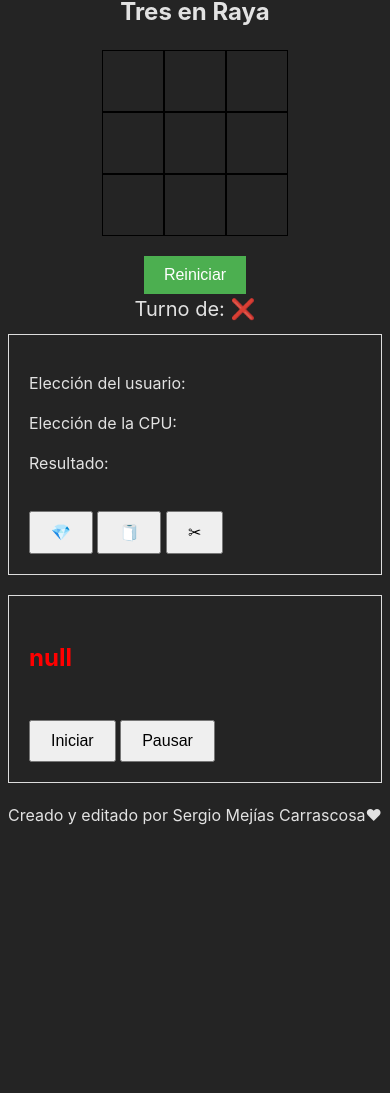
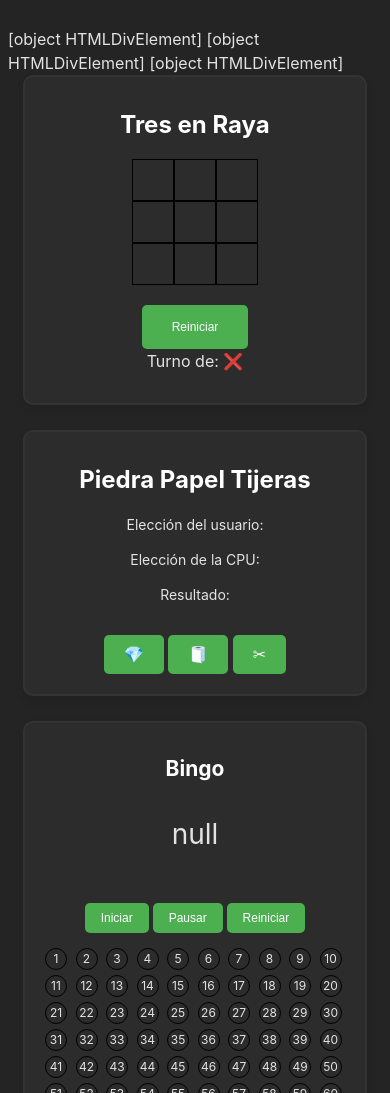
Before and after one commit to Carras1998/Games-HUB, a website built with Vite: page index.html in a window 390 px wide. Shown: the part 149-1242 px from the top of the page. Before the commit the page ends 984 px from the top, so only its background shows below. Built offline with nearby package versions, Linux system fonts and the light colour scheme.

Commit message:
Super Update

```diff
--- a/components/Bingo/Bingo.css
+++ b/components/Bingo/Bingo.css
@@ -1,17 +1,92 @@
 #bingo {
+  text-align: center;
   padding: 20px;
-  border: 1px solid #ddd;
-  margin-bottom: 20px;
+  border: 2px solid #333;
+  border-radius: 10px;
+  max-width: 500px;
+  margin: 0 auto 25px;
+  background-color: #2c2c2c;
+  box-shadow: 0 4px 8px rgba(0, 0, 0, 0.1);
 }
 
-#bingo #current-number {
-  font-size: 24px;
-  font-weight: bold;
-  color: red;
+#current-number {
+  font-size: 2em;
+  margin-bottom: 1em;
 }
 
+.number-list {
+  display: grid;
+  grid-template-columns: repeat(10, 1fr);
+  gap: 5px;
+  max-width: 400px;
+  margin: 0 auto;
+}
 #bingo button {
   margin-top: 20px;
-  padding: 10px 20px;
-  font-size: 16px;
+  padding: 15px 30px;
+  font-size: 20px;
+  cursor: pointer;
+  background-color: #4caf50;
+  margin-bottom: 15px;
+  color: white;
+  border: none;
+  border-radius: 5px;
+  transition: background-color 0.3s ease;
 }
+
+#bingo button:hover {
+  background-color: #45a049;
+}
+
+.number {
+  display: inline-block;
+  width: 30px;
+  height: 30px;
+  line-height: 30px;
+  text-align: center;
+  border: 1px solid #000;
+  border-radius: 50%;
+  cursor: default;
+}
+
+.number.marked {
+  background-color: yellow;
+  color: red;
+  font-weight: bold;
+}
+
+@media (max-width: 768px) {
+  #bingo {
+    font-size: 16px;
+    max-width: 400px;
+  }
+
+  #bingo button {
+    font-size: 14px;
+  }
+
+  .number-list .number {
+    width: 25px;
+    height: 25px;
+    font-size: 14px;
+  }
+}
+
+@media (max-width: 425px) {
+  #bingo {
+    font-size: 14px;
+    max-width: 300px;
+  }
+
+  #bingo button {
+    font-size: 12px;
+    padding: 8px 16px;
+  }
+
+  .number-list .number {
+    width: 20px;
+    height: 20px;
+    font-size: 12px;
+    line-height: 20px;
+  }
+}
--- a/components/Bingo/Bingo.js
+++ b/components/Bingo/Bingo.js
@@ -1,37 +1,83 @@
 import './Bingo.css'
 
 export default function Bingo() {
-  let numbers = Array.from({ length: 100 }, (_, i) => i + 1)
+  let numbers = Array.from({ length: 99 }, (_, i) => i + 1)
   let currentNumber = null
   let intervalId = null
 
   const bingoElement = document.createElement('div')
   bingoElement.id = 'bingo'
   bingoElement.innerHTML = `
+  <h1 class="game-title">Bingo</h1>
     <p id="current-number">${currentNumber}</p>
     <button id="start">Iniciar</button>
     <button id="pause">Pausar</button>
+    <button id="reset">Reiniciar</button>
+    <div id="number-list" class="number-list">
+      ${numbers
+        .map(
+          (number) =>
+            `<span class="number" id="number-${number}">${number}</span>`
+        )
+        .join('')}
+    </div>
   `
 
   bingoElement.querySelector('#start').addEventListener('click', startGame)
   bingoElement.querySelector('#pause').addEventListener('click', pauseGame)
+  bingoElement.querySelector('#reset').addEventListener('click', resetGame)
 
   function startGame() {
+    if (intervalId) return // No iniciar si ya está corriendo
     intervalId = setInterval(() => {
+      if (numbers.length === 0) {
+        clearInterval(intervalId)
+        intervalId = null
+        return
+      }
       let randomIndex = Math.floor(Math.random() * numbers.length)
       currentNumber = numbers[randomIndex]
       numbers.splice(randomIndex, 1)
       updateGame()
-    }, 2000)
+      speakNumber(currentNumber)
+    }, 3000)
   }
 
   function pauseGame() {
     clearInterval(intervalId)
+    intervalId = null
+  }
+
+  function resetGame() {
+    clearInterval(intervalId)
+    intervalId = null
+    numbers = Array.from({ length: 99 }, (_, i) => i + 1)
+    currentNumber = null
+    document.getElementById('current-number').textContent = ''
+    document.querySelectorAll('.number').forEach((numberElement) => {
+      numberElement.classList.remove('marked')
+    })
+    updateNumberList()
   }
 
   function updateGame() {
     document.getElementById('current-number').textContent = currentNumber
+    document.getElementById(`number-${currentNumber}`).classList.add('marked')
   }
 
-  return bingoElement.outerHTML
+  function speakNumber(number) {
+    const utterance = new SpeechSynthesisUtterance(number.toString())
+    speechSynthesis.speak(utterance)
+  }
+
+  function updateNumberList() {
+    document.getElementById('number-list').innerHTML = numbers
+      .map(
+        (number) =>
+          `<span class="number" id="number-${number}">${number}</span>`
+      )
+      .join('')
+  }
+
+  return bingoElement
 }
--- /dev/null
+++ b/components/Footer/Footer.css
@@ -0,0 +1,17 @@
+footer {
+  text-align: center;
+  padding: 20px;
+  color: white;
+}
+
+@media (max-width: 425px) {
+  footer {
+    font-size: 14px;
+  }
+}
+
+@media (min-width: 426px) and (max-width: 768px) {
+  footer {
+    font-size: 16px;
+  }
+}
--- a/components/Footer/Footer.js
+++ b/components/Footer/Footer.js
@@ -1,3 +1,4 @@
+import './Footer.css'
 export default function Footer() {
   return `
     <footer>
--- a/components/GamesSection/GamesSection.js
+++ b/components/GamesSection/GamesSection.js
@@ -5,9 +5,9 @@ import Bingo from '../Bingo/Bingo'
 export default function GamesSection() {
   return `
     <div id="games-section">
-      ${TicTacToe()}
-      ${RockPaperScissors()}
-      ${Bingo()}
+    ${TicTacToe()}
+    ${RockPaperScissors()}
+    ${Bingo()}
     </div>
   `
 }
--- /dev/null
+++ b/components/Header/Header.css
@@ -0,0 +1,37 @@
+header {
+  display: flex;
+  align-items: center;
+  justify-content: center;
+  flex-direction: column;
+  padding: 20px;
+}
+
+.logo img {
+  width: 100px;
+  height: auto;
+}
+
+h1 {
+  font-size: 2em;
+  color: white;
+  margin-top: 10px;
+  text-align: center;
+}
+@media (max-width: 768px) {
+  .logo img {
+    width: 80px;
+  }
+
+  h1 {
+    font-size: 1.8em;
+  }
+}
+@media (max-width: 425px) {
+  .logo img {
+    width: 60px;
+  }
+
+  h1 {
+    font-size: 1.5em;
+  }
+}
--- a/components/Header/Header.js
+++ b/components/Header/Header.js
@@ -1,7 +1,10 @@
+import './Header.css'
 export default function Header() {
   return `
     <header>
-      <div class="logo">Logo de la página</div>
+      <div class="logo">
+        <img src="/logo.png" alt="Logo">
+      </div>
       <h1>Games HUB Sergio</h1>
     </header>
   `
--- a/components/RockPaperScissors/RockPaperScissors.css
+++ b/components/RockPaperScissors/RockPaperScissors.css
@@ -1,10 +1,53 @@
 #rock-paper-scissors {
   padding: 20px;
-  border: 1px solid #ddd;
-  margin-bottom: 20px;
+  border: 2px solid #333;
+  border-radius: 10px;
+  max-width: 300px;
+  margin: 0 auto;
+  margin-bottom: 25px;
+  text-align: center;
+  background-color: #2c2c2c;
+  box-shadow: 0 4px 8px rgba(0, 0, 0, 0.1);
 }
+
+#rock-paper-scissors p {
+  margin-bottom: 10px;
+  font-size: 18px;
+}
+
 #rock-paper-scissors button {
   margin-top: 20px;
-  padding: 10px 20px;
-  font-size: 16px;
+  padding: 15px 30px;
+  font-size: 20px;
+  cursor: pointer;
+  background-color: #4caf50;
+  color: white;
+  border: none;
+  border-radius: 5px;
+  transition: background-color 0.3s ease;
 }
+
+#rock-paper-scissors button:hover {
+  background-color: #45a049;
+}
+@media (max-width: 768px) {
+  #rock-paper-scissors p {
+    font-size: 16px;
+  }
+
+  #rock-paper-scissors button {
+    font-size: 18px;
+    padding: 12px 25px;
+  }
+}
+
+@media (max-width: 425px) {
+  #rock-paper-scissors p {
+    font-size: 14px;
+  }
+
+  #rock-paper-scissors button {
+    font-size: 16px;
+    padding: 10px 20px;
+  }
+}
--- a/components/RockPaperScissors/RockPaperScissors.js
+++ b/components/RockPaperScissors/RockPaperScissors.js
@@ -9,6 +9,7 @@ export default function RockPaperScissors() {
   const rockPaperScissorsElement = document.createElement('div')
   rockPaperScissorsElement.id = 'rock-paper-scissors'
   rockPaperScissorsElement.innerHTML = `
+  <h1 class="game-title">Piedra Papel Tijeras</h1>
     <p id="user-choice">Elección del usuario: ${userChoice}</p>
     <p id="cpu-choice">Elección de la CPU: ${cpuChoice}</p>
     <p id="result">Resultado: ${result}</p>
@@ -56,5 +57,5 @@ export default function RockPaperScissors() {
     document.getElementById('result').textContent = 'Resultado: ' + result
   }
 
-  return rockPaperScissorsElement.outerHTML
+  return rockPaperScissorsElement
 }
--- a/components/TicTacToe/TicTacToe.css
+++ b/components/TicTacToe/TicTacToe.css
@@ -1,4 +1,14 @@
 .tic-tac-toe {
+  padding: 20px;
+
+  border: 2px solid #333;
+  border-radius: 10px;
+  max-width: 300px;
+  margin: 0 auto;
+  margin-bottom: 25px;
+  text-align: center;
+  background-color: #2c2c2c;
+  box-shadow: 0 4px 8px rgba(0, 0, 0, 0.1);
   display: flex;
   flex-direction: column;
   align-items: center;
@@ -13,22 +23,61 @@
   justify-content: center;
   cursor: pointer;
 }
+.tic-tac-toe .cell:hover {
+  background-color: #f0f0f0;
+}
 
 .tic-tac-toe .row {
   display: flex;
 }
-
 .tic-tac-toe .restart-btn {
   margin-top: 20px;
-  padding: 10px 20px;
-  font-size: 16px;
+  padding: 15px 30px;
+  font-size: 20px;
   cursor: pointer;
   background-color: #4caf50;
   color: white;
   border: none;
+  border-radius: 5px;
+  transition: background-color 0.3s ease;
+}
+
+.tic-tac-toe .restart-btn:hover {
+  background-color: #45a049;
 }
 
 .tic-tac-toe .message {
   font-size: 20px;
   margin-bottom: 10px;
 }
+@media (max-width: 768px) {
+  .tic-tac-toe .cell {
+    width: 50px;
+    height: 50px;
+    font-size: 20px;
+  }
+
+  .tic-tac-toe .restart-btn {
+    font-size: 14px;
+  }
+
+  .tic-tac-toe .message {
+    font-size: 18px;
+  }
+}
+
+@media (max-width: 425px) {
+  .tic-tac-toe .cell {
+    width: 40px;
+    height: 40px;
+    font-size: 16px;
+  }
+
+  .tic-tac-toe .restart-btn {
+    font-size: 12px;
+  }
+
+  .tic-tac-toe .message {
+    font-size: 16px;
+  }
+}
--- a/components/TicTacToe/TicTacToe.js
+++ b/components/TicTacToe/TicTacToe.js
@@ -8,7 +8,7 @@ export default function TicTacToe() {
   const ticTacToeElement = document.createElement('div')
   ticTacToeElement.classList.add('tic-tac-toe')
   ticTacToeElement.innerHTML = `
-    <h2>Tres en Raya</h2>
+  <h1 class="game-title">Tres en Raya</h1>
     <div class="board">
       <div class="row">
         <div class="cell" data-cell-index="0"></div>
@@ -97,5 +97,5 @@ export default function TicTacToe() {
     })
   }
 
-  return ticTacToeElement.outerHTML
+  return ticTacToeElement
 }
--- a/main.js
+++ b/main.js
@@ -2,6 +2,9 @@ import './style.css'
 import Header from './components/Header/Header.js'
 import Footer from './components/Footer/Footer.js'
 import GamesSection from './components/GamesSection/GamesSection.js'
+import TicTacToe from './components/TicTacToe/TicTacToe.js'
+import Bingo from './components/Bingo/Bingo.js'
+import RockPaperScissors from './components/RockPaperScissors/RockPaperScissors.js'
 
 document.addEventListener('DOMContentLoaded', function () {
   const app = document.getElementById('app')
@@ -10,4 +13,11 @@ document.addEventListener('DOMContentLoaded', function () {
     ${GamesSection()}
     ${Footer()}
   `
+
+  const ticTacToeElement = document.querySelector('#games-section')
+  ticTacToeElement.append(TicTacToe())
+  const rockPaperScissorsElement = document.querySelector('#games-section')
+  rockPaperScissorsElement.append(RockPaperScissors())
+  const bingoElement = document.querySelector('#games-section')
+  bingoElement.append(Bingo())
 })
```
Also changed, not shown: public/logo.png (added).
